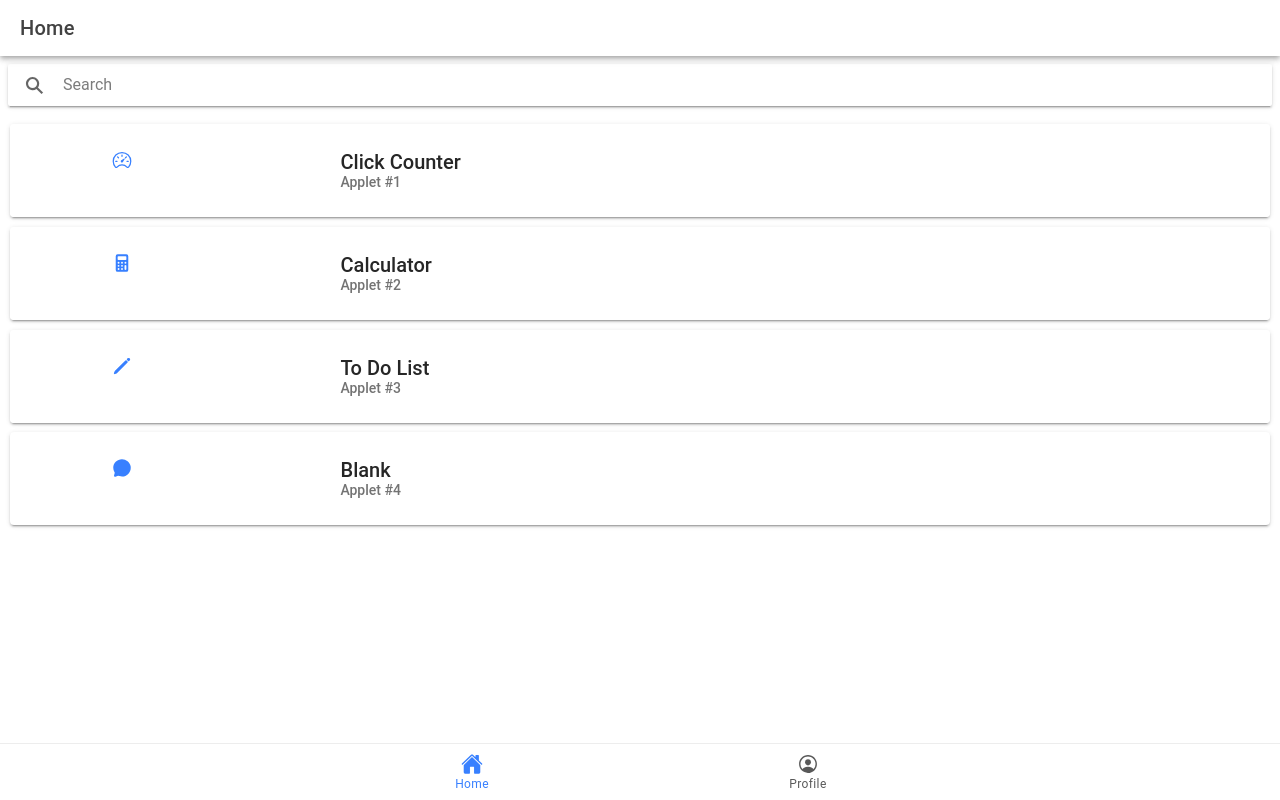
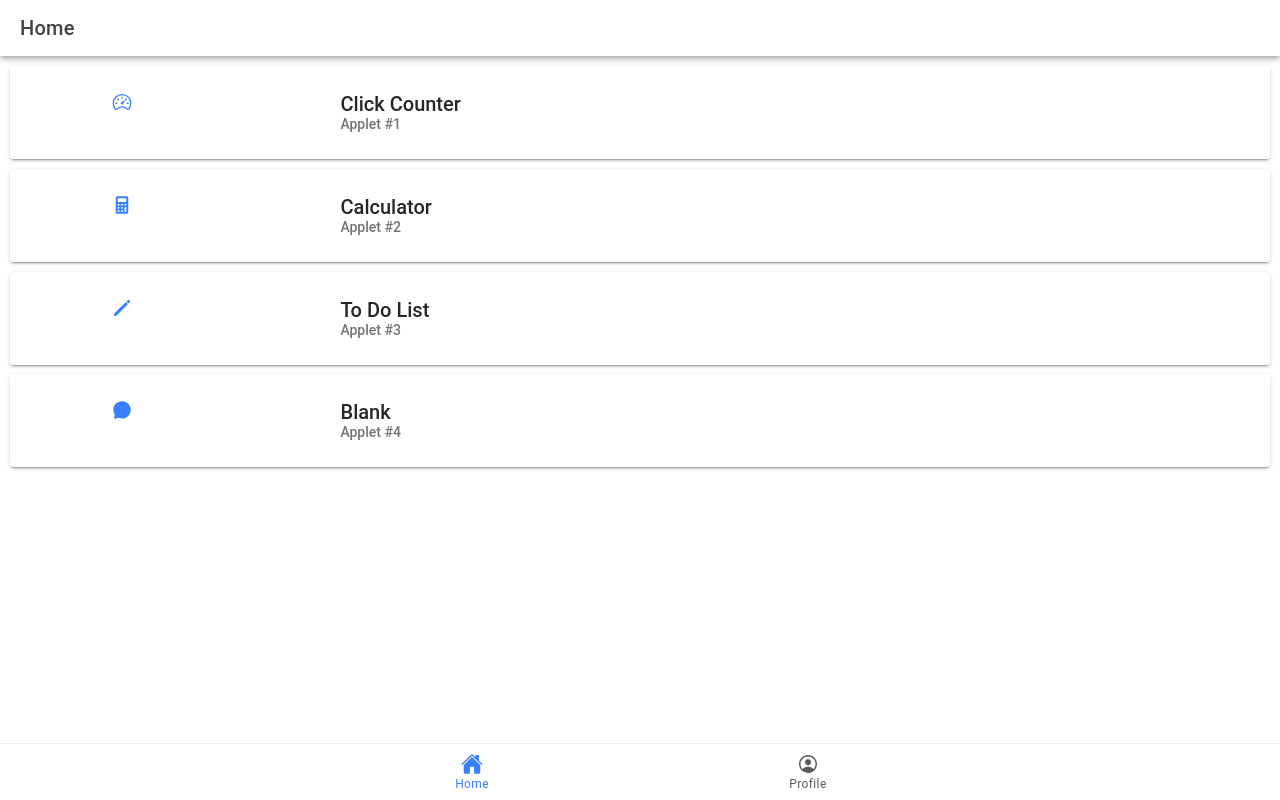
Before and after one commit to JOYPURZ/ion-t-purol, a React (Vite) app: page /home in a window 1280 px wide. Built offline with nearby package versions, Linux system fonts and the light colour scheme.

Commit message:
clearing errors

```diff
--- a/src/pages/home.tsx
+++ b/src/pages/home.tsx
@@ -82,10 +82,7 @@ const cardData = [
           </IonHeader>
         {/*Dynamic Search*/}
         <>
-          <IonSearchbar
-            value={searchTerm}
-            onIonInput={(e) => setSearchTerm(e.target.value ?? '')}
-          />
+
 
           {cardData
             .filter((card) => card.title.toLowerCase().includes(searchTerm.toLowerCase()))
```
